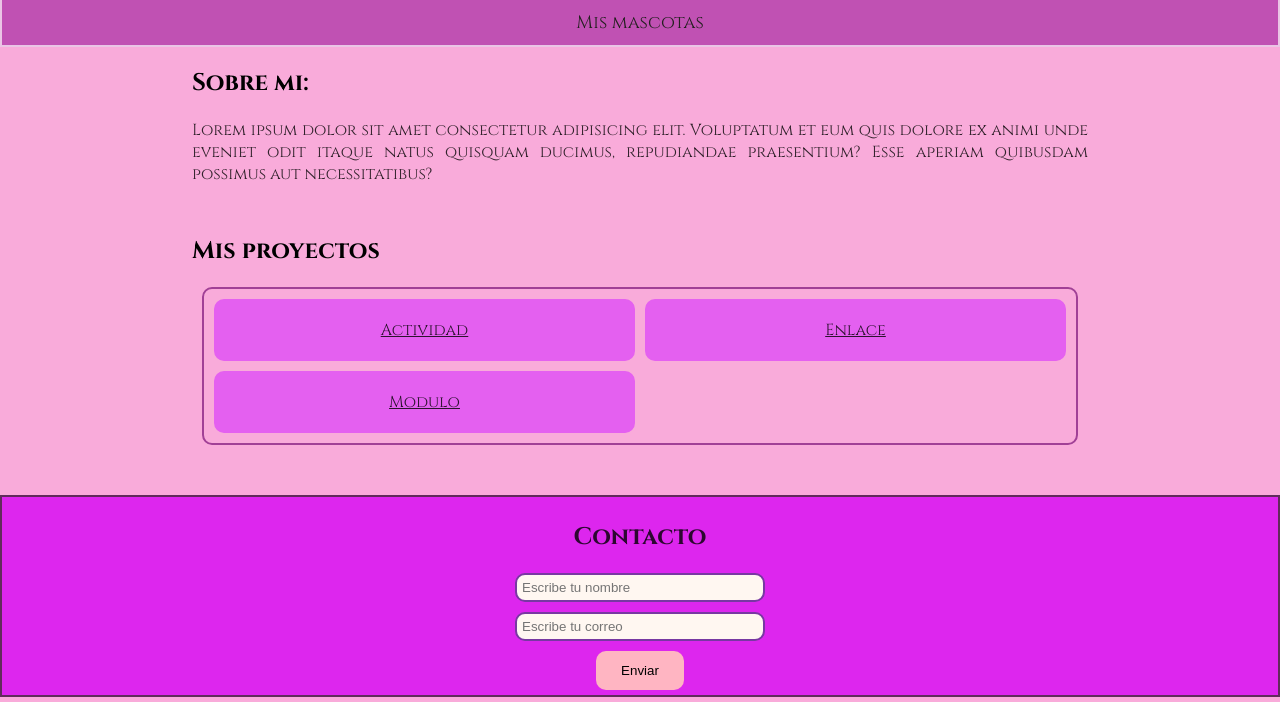
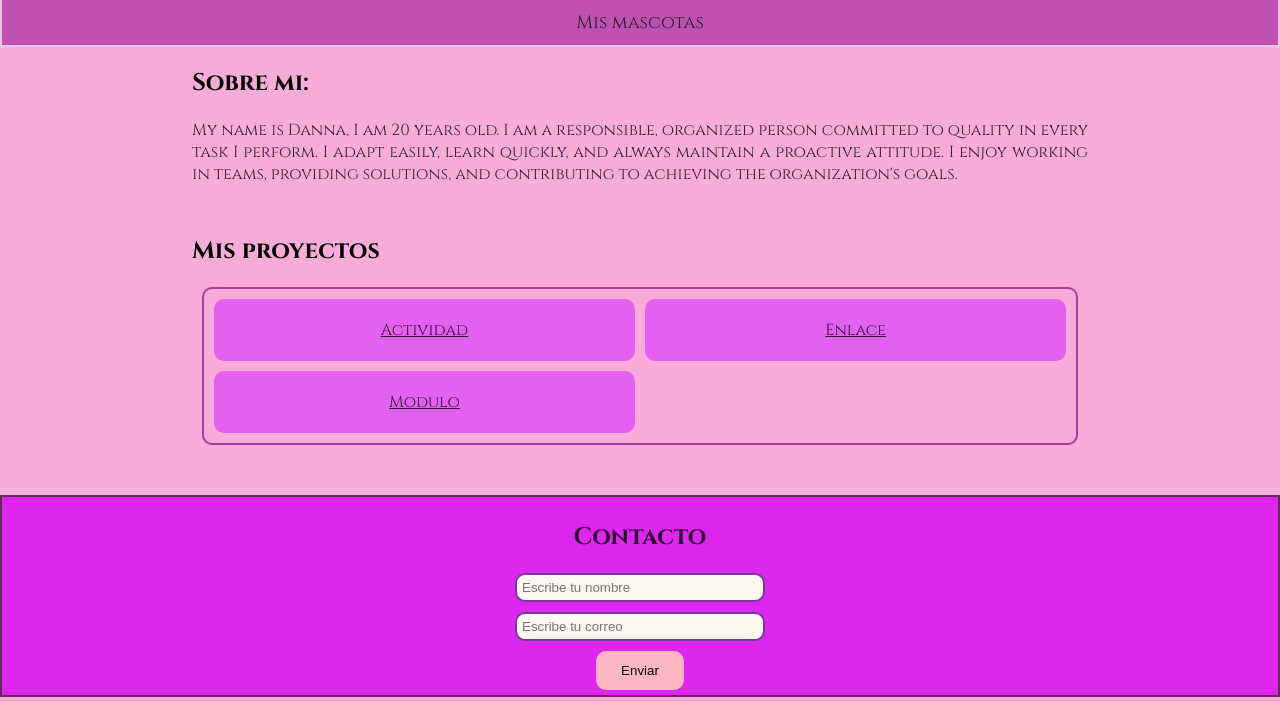
Before and after one commit to Michelle22062005/M-dulo-2---Semana-1-html, a plain HTML site: page MODULO 2 SEMANA 2/index.html in a window 1280 px wide. Shown: the part 98-800 px from the top of the page. Drawn offline with Linux system fonts and the light colour scheme.

Commit message:
Revise personal description in index.html
Updated personal description in the 'Sobre mi' section.

```diff
--- a/MODULO 2 SEMANA 2/index.html
+++ b/MODULO 2 SEMANA 2/index.html
@@ -21,7 +21,7 @@
     <!--Esta seccion es una para la descripcion personal -->
     <section class="sobre_mi">
         <h2>Sobre mi: </h2>
-        <p>Lorem ipsum dolor sit amet consectetur adipisicing elit. Voluptatum et eum quis dolore ex animi unde eveniet odit itaque natus quisquam ducimus, repudiandae praesentium? Esse aperiam quibusdam possimus aut necessitatibus?</p>
+        <p>My name is Danna, I am 20 years old. I am a responsible, organized person committed to quality in every task I perform. I adapt easily, learn quickly, and always maintain a proactive attitude. I enjoy working in teams, providing solutions, and contributing to achieving the organization's goals.</p>
     </section>
 <!--Esta seccion es para los proyectos-->
     <section class="project">
```
